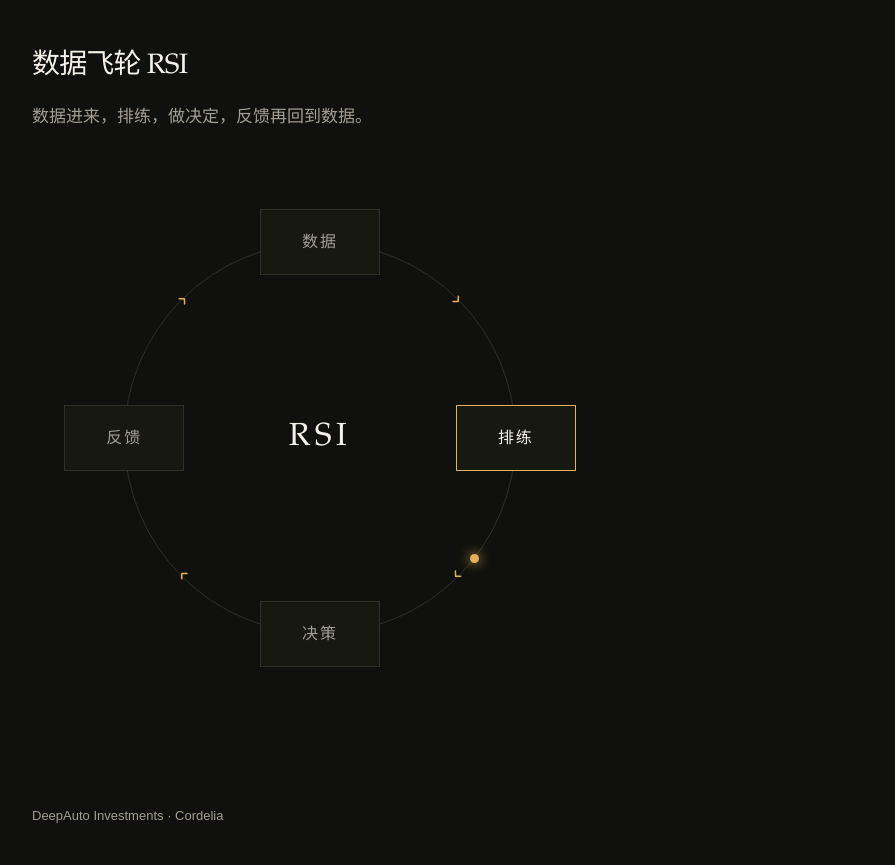
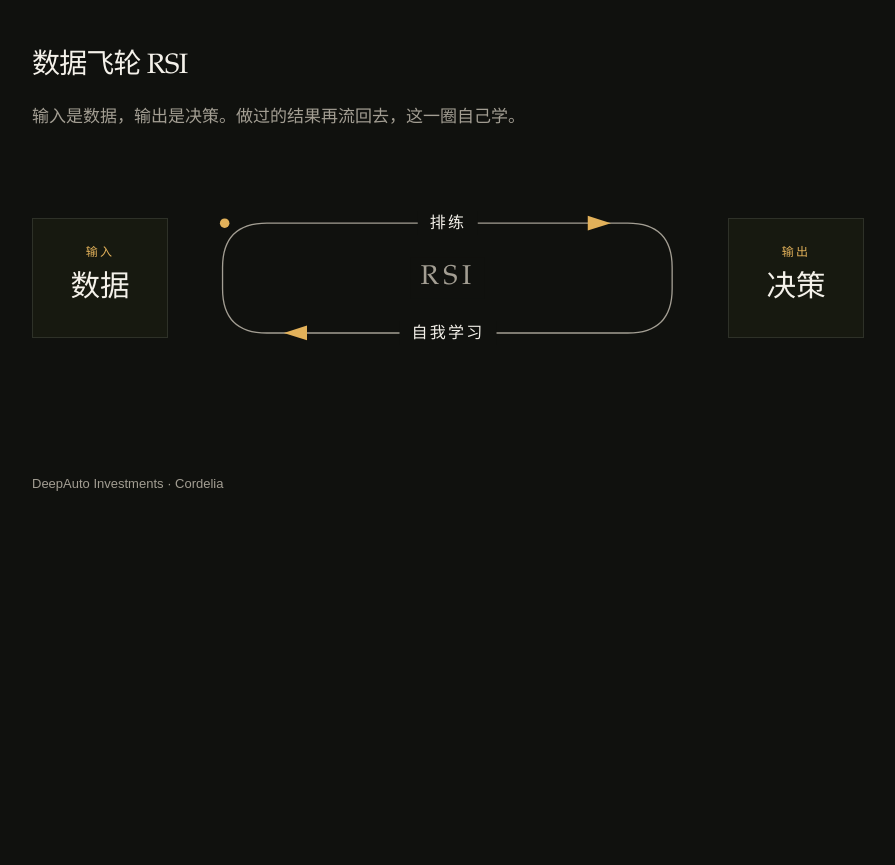
Before and after one commit to CordyZZZ/deepauto, a plain HTML site: page core.html in a window 1280 px wide. Shown: the part 1431-2296 px from the top of the page, without its empty margins (88-983 px from the left). After the commit the page ends 1965 px from the top, so only its background shows below. Drawn offline with Linux system fonts and the light colour scheme.

Commit message:
Show the data flywheel as data in, a decision out, and a learning loop.

```diff
--- a/core.html
+++ b/core.html
@@ -5,7 +5,7 @@
   <meta name="viewport" content="width=device-width, initial-scale=1">
   <title data-zh="DeepAuto Investments · 核心竞争力" data-en="DeepAuto Investments · Strength">DeepAuto Investments · 核心竞争力</title>
   <meta name="description" content="基于真实场景的世界模型、技术测评，以及数据飞轮 RSI。">
-  <link rel="stylesheet" href="styles.css?v=25">
+  <link rel="stylesheet" href="styles.css?v=26">
 </head>
 <body data-page="core">
   <main>
@@ -41,15 +41,39 @@
 
     <section class="block" id="strategy">
       <h2>数据飞轮 RSI</h2>
-      <p class="lede">数据进来，排练，做决定，反馈再回到数据。</p>
-      <div class="wheel" id="wheel" aria-label="数据飞轮 RSI"></div>
+      <p class="lede">输入是数据，输出是决策。做过的结果再流回去，这一圈自己学。</p>
+      <div class="fly" id="wheel">
+        <div class="port">
+          <span>输入</span>
+          <b>数据</b>
+        </div>
+        <div class="fly-loop">
+          <svg viewBox="0 0 520 220" aria-hidden="true">
+            <path id="lap" d="M88 58 H430 Q472 58 472 100 V120 Q472 162 430 162 H88 Q46 162 46 120 V100 Q46 58 88 58 Z" fill="none" stroke="currentColor" stroke-width="1.25" />
+            <polygon class="head" points="392,51 414,58 392,65" />
+            <polygon class="head" points="126,155 104,162 126,169" />
+            <circle class="spark" r="4.5" cx="48" cy="58">
+              <animateMotion id="lap-motion" dur="18s" repeatCount="indefinite">
+                <mpath href="#lap" />
+              </animateMotion>
+            </circle>
+          </svg>
+          <p class="on-top">排练</p>
+          <p class="on-bot">自我学习</p>
+          <p class="fly-hub">RSI</p>
+        </div>
+        <div class="port">
+          <span>输出</span>
+          <b>决策</b>
+        </div>
+      </div>
     </section>
   </main>
   <footer>DeepAuto Investments · Cordelia</footer>
-  <script src="lang.js?v=25"></script>
-  <script src="nav.js?v=25"></script>
-  <script src="csi.js?v=25"></script>
-  <script src="world.js?v=25"></script>
-  <script src="loop.js?v=25"></script>
+  <script src="lang.js?v=26"></script>
+  <script src="nav.js?v=26"></script>
+  <script src="csi.js?v=26"></script>
+  <script src="world.js?v=26"></script>
+  <script src="loop.js?v=26"></script>
 </body>
 </html>
--- a/loop.js
+++ b/loop.js
@@ -1,72 +1,7 @@
 (function () {
-  const wheel = document.getElementById("wheel");
-  if (!wheel) return;
-
-  const names = ["数据", "排练", "决策", "反馈"];
-  const ring = document.createElement("div");
-  ring.className = "ring";
-  const hub = document.createElement("div");
-  hub.className = "hub";
-  hub.textContent = "RSI";
-  wheel.append(ring, hub);
-
-  const nodes = names.map((name) => {
-    const el = document.createElement("div");
-    el.className = "node";
-    el.textContent = name;
-    wheel.append(el);
-    return el;
-  });
-
-  const orb = document.createElement("i");
-  orb.className = "orb";
-  wheel.append(orb);
-
-  const arrows = names.map(() => {
-    const el = document.createElement("i");
-    el.className = "arrow";
-    el.textContent = "›";
-    wheel.append(el);
-    return el;
-  });
-
-  function layout() {
-    const w = wheel.clientWidth;
-    const h = wheel.clientHeight;
-    const cx = w / 2;
-    const cy = h / 2;
-    const radius = Math.min(w, h) * 0.34;
-    ring.style.width = radius * 2 + "px";
-    ring.style.height = radius * 2 + "px";
-    ring.style.left = cx - radius + "px";
-    ring.style.top = cy - radius + "px";
-    nodes.forEach((el, i) => {
-      const angle = -Math.PI / 2 + (i / names.length) * Math.PI * 2;
-      el.style.left = cx + Math.cos(angle) * radius + "px";
-      el.style.top = cy + Math.sin(angle) * radius + "px";
-      const mid = angle + Math.PI / names.length;
-      const arrow = arrows[i];
-      arrow.style.left = cx + Math.cos(mid) * radius + "px";
-      arrow.style.top = cy + Math.sin(mid) * radius + "px";
-      arrow.style.transform = "translate(-50%, -50%) rotate(" + ((mid + Math.PI / 2) * 180) / Math.PI + "deg)";
-    });
-    return { cx: cx, cy: cy, radius: radius };
+  const motion = document.getElementById("lap-motion");
+  if (!motion) return;
+  if (window.matchMedia("(prefers-reduced-motion: reduce)").matches) {
+    motion.remove();
   }
-
-  let start = 0;
-  function tick(now) {
-    if (!start) start = now;
-    const spot = layout();
-    const reduce = window.matchMedia("(prefers-reduced-motion: reduce)").matches;
-    const turn = reduce ? 0 : ((now - start) / 14000) % 1;
-    const angle = -Math.PI / 2 + turn * Math.PI * 2;
-    orb.style.left = spot.cx + Math.cos(angle) * spot.radius + "px";
-    orb.style.top = spot.cy + Math.sin(angle) * spot.radius + "px";
-    const near = Math.round(turn * names.length) % names.length;
-    nodes.forEach((el, i) => el.classList.toggle("on", i === near));
-    if (!reduce) requestAnimationFrame(tick);
-  }
-
-  requestAnimationFrame(tick);
-  window.addEventListener("resize", layout);
 })();
--- a/styles.css
+++ b/styles.css
@@ -477,45 +477,68 @@ input {
   font-weight: 500;
 }
 
-.wheel {
-  position: relative;
-  width: min(100%, 36rem);
-  aspect-ratio: 1;
-  margin-top: 1.25rem;
+.fly {
+  display: grid;
+  grid-template-columns: 8.5rem minmax(0, 1fr) 8.5rem;
+  align-items: center;
+  gap: 0.35rem;
+  width: min(100%, 52rem);
+  margin-top: 2rem;
 }
 
-.ring {
-  position: absolute;
+.port {
   border: 1px solid var(--line);
-  border-radius: 50%;
+  background: var(--panel);
+  text-align: center;
+  padding: 1.5rem 0.5rem;
 }
 
-.hub {
+.port span {
+  display: block;
+  color: var(--gap);
+  font-size: 0.75rem;
+  letter-spacing: 0.18em;
+}
+
+.port b {
+  display: block;
+  margin-top: 0.45rem;
+  font-family: var(--serif);
+  font-size: 1.85rem;
+  font-weight: 500;
+}
+
+.fly-loop { position: relative; color: var(--muted); }
+.fly-loop svg { display: block; width: 100%; height: auto; }
+.fly-loop .head,
+.fly-loop .spark { fill: var(--gap); }
+
+.on-top,
+.on-bot,
+.fly-hub {
   position: absolute;
   left: 50%;
-  top: 50%;
-  transform: translate(-50%, -50%);
-  font-family: var(--serif);
-  font-size: 2rem;
+  margin: 0;
+  background: var(--bg);
+}
+
+.on-top,
+.on-bot {
+  padding: 0 0.75rem;
+  color: var(--ink);
   letter-spacing: 0.14em;
 }
 
-.wheel .node {
-  position: absolute;
-  z-index: 2;
-  width: 7.5rem;
+.on-top { top: 26.4%; transform: translate(-50%, -50%); }
+.on-bot { top: 73.6%; transform: translate(-50%, -50%); }
+
+.fly-hub {
+  top: 50%;
   transform: translate(-50%, -50%);
-  background: var(--panel);
-}
-
-.arrow {
-  position: absolute;
-  z-index: 1;
-  color: var(--gap);
-  font-style: normal;
-  font-size: 1.35rem;
-  line-height: 1;
-  pointer-events: none;
+  padding: 0 0.6rem;
+  font-family: var(--serif);
+  font-size: 1.7rem;
+  letter-spacing: 0.16em;
 }
 
 .seat .home {
@@ -874,6 +897,9 @@ footer {
   .flow i { left: -3px; top: 0; }
   .flow.run i { animation-name: drop; }
   .nav { gap: 0.75rem; }
+  .fly { grid-template-columns: 1fr; justify-items: center; }
+  .port { width: min(100%, 16rem); }
+  .fly-loop { width: min(100%, 28rem); }
 }
 
 @keyframes drop {
```
Also changed, not shown: index.html (+4 -4 lines).
